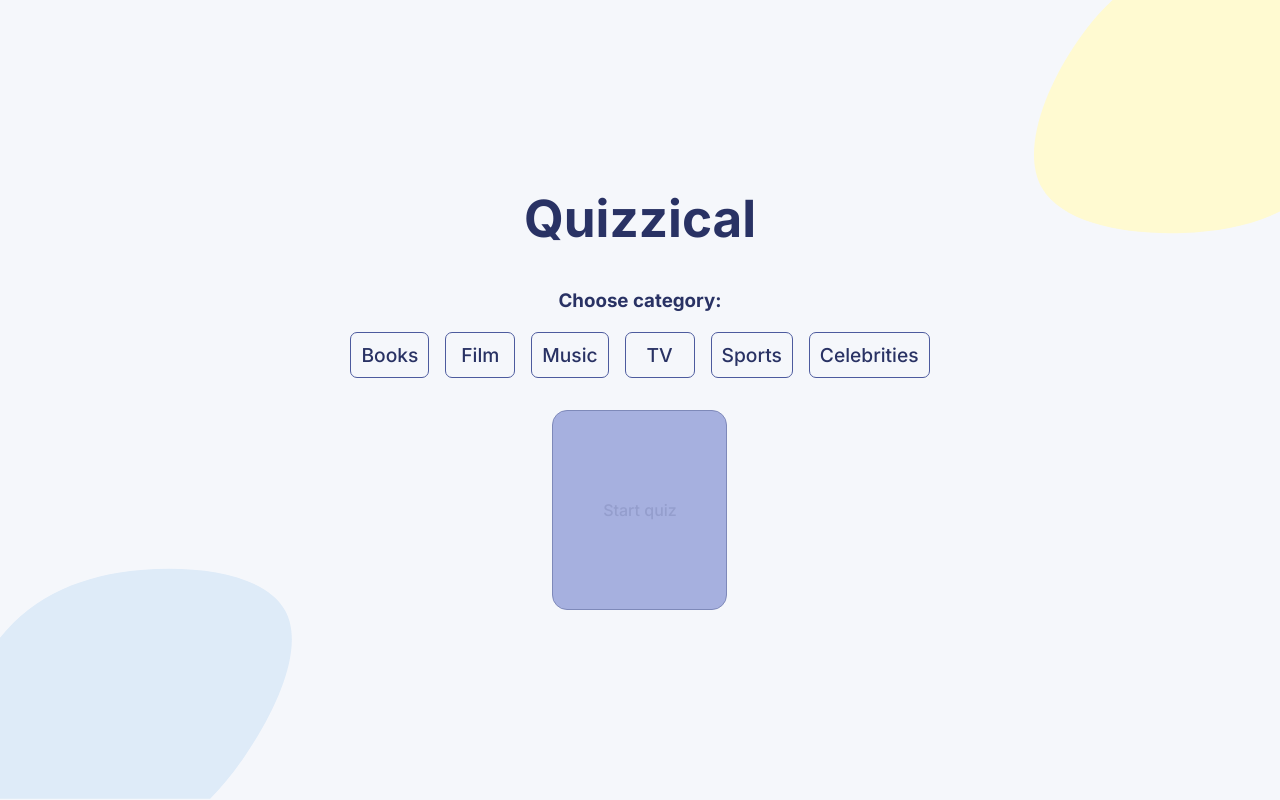
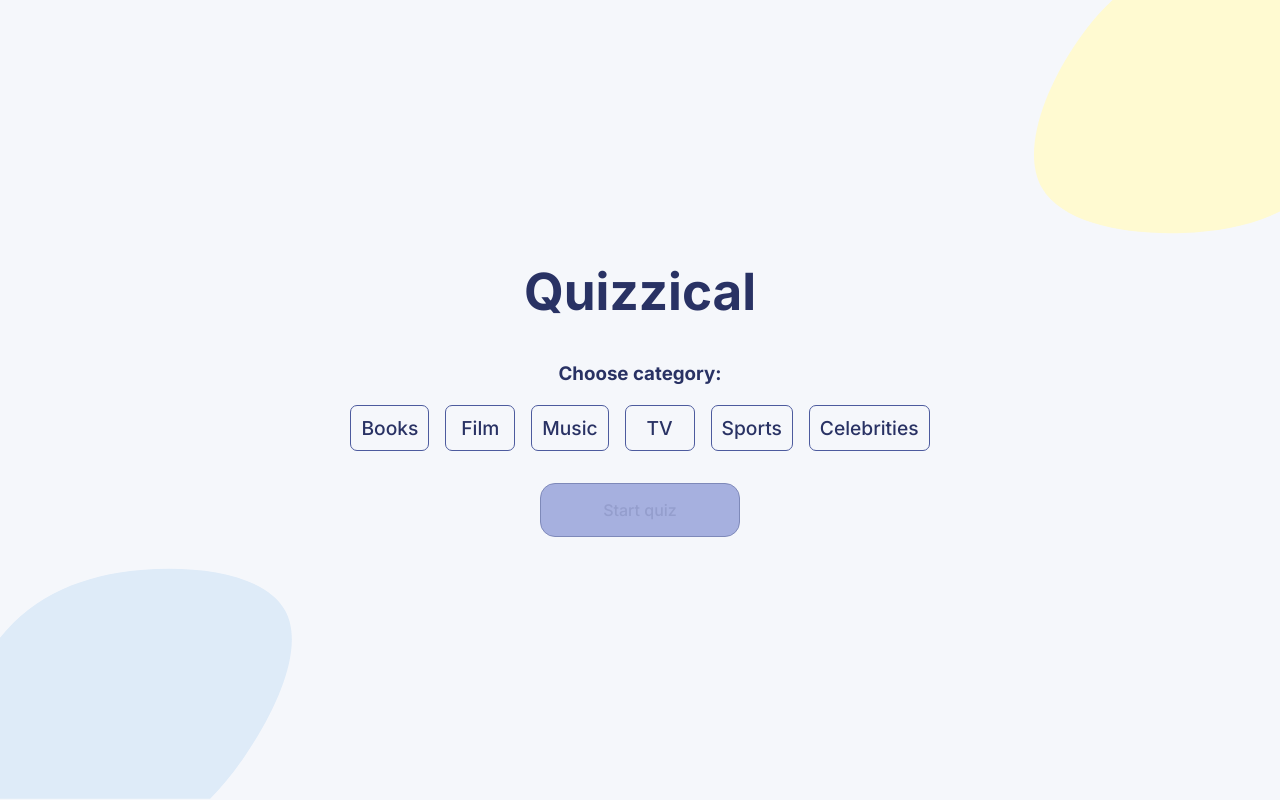
Before and after one commit to luisafalcao/quizzical, a React (Vite) app: page / in a window 1280 px wide. Built offline with nearby package versions, Linux system fonts and the light colour scheme; no server answers.

Commit message:
Fix button height/width

```diff
--- a/src/index.css
+++ b/src/index.css
@@ -69,7 +69,7 @@ button {
 
 @media only screen and (min-width: 700px) {
   button {
-    height: 200px;
+    width: 200px;
   }
 }
 
```
